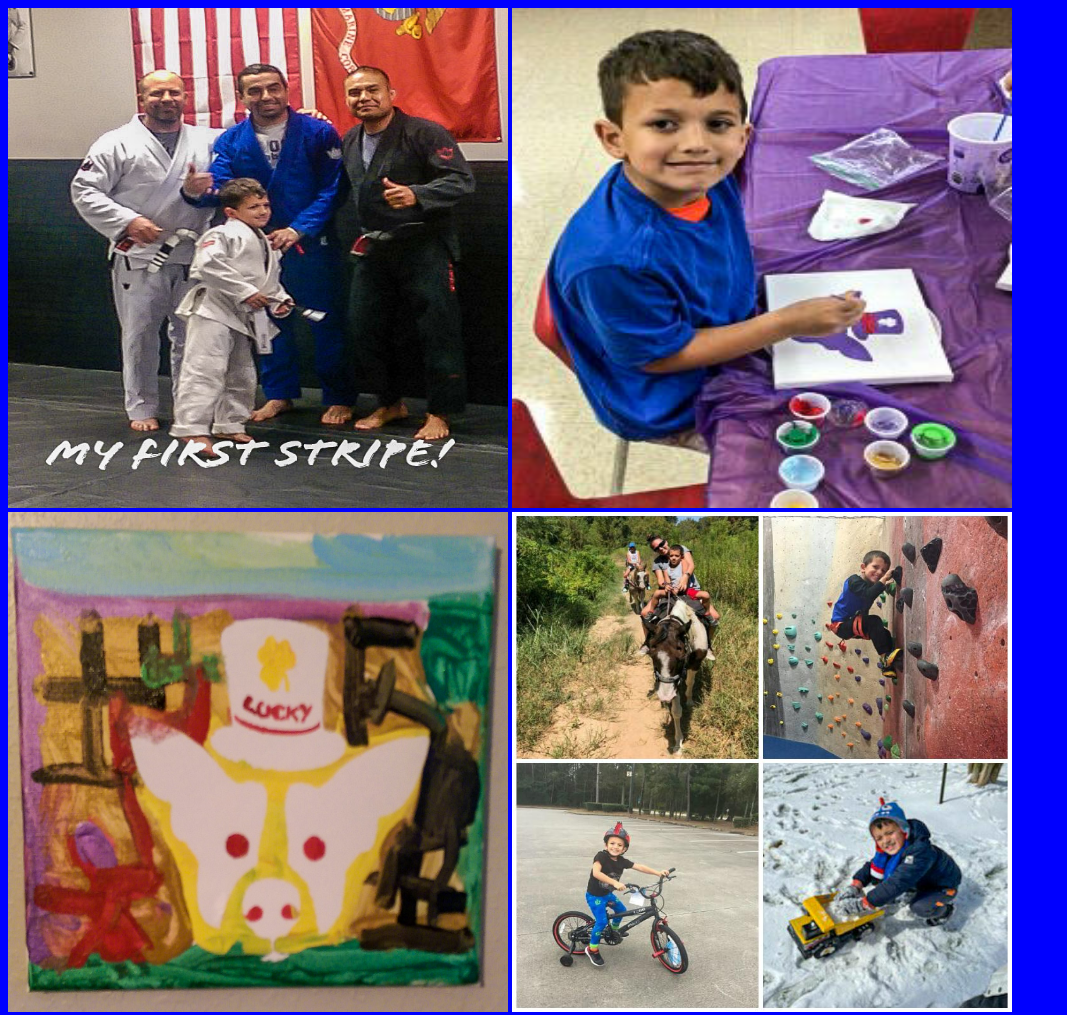
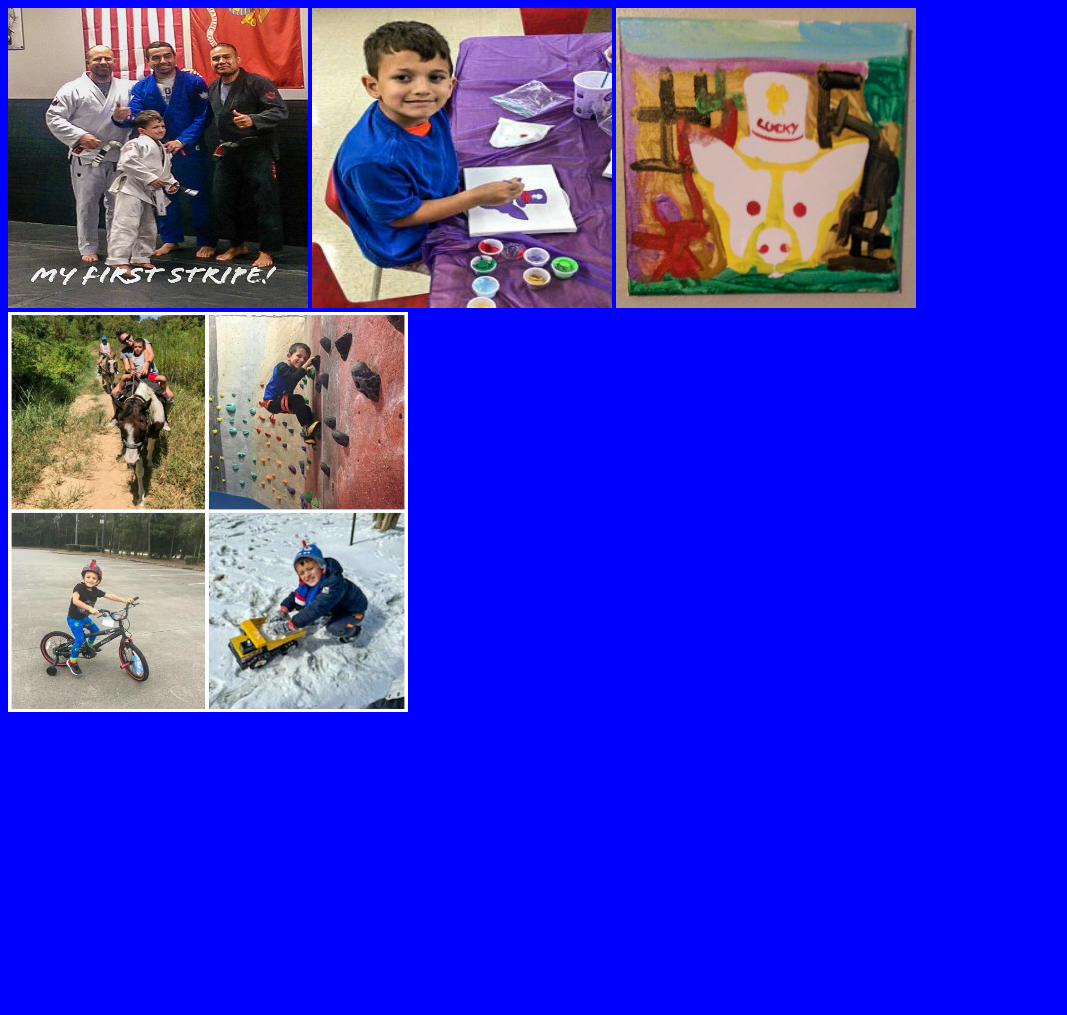
Before and after one commit to ode276/nathan_website, a plain HTML site: page activity.html in a window 1280 px wide. Shown: the whole page, without its empty margins (0-1067 px from the left). After the commit the page ends 800 px from the top, so only its background shows below. Drawn offline with Linux system fonts and the light colour scheme.

```diff
--- a/activity.html
+++ b/activity.html
@@ -7,10 +7,10 @@
 </head>
 
 <body>
-    <img src="images/jiujitsu.jpg" width="500px" height="500px" />
-    <img src="images/painting.jpg" width="500px" height="500px" />
-    <img src="images/painting2.jpg" width="500px" height="500px" />
-    <img src="images/active.jpg" width="500px" height="500px" />
+    <img src="images/jiujitsu.jpg" width="300px" height="300px" />
+    <img src="images/painting.jpg" width="300px" height="300px" />
+    <img src="images/painting2.jpg" width="300px" height="300px" />
+    <img src="images/active.jpg" width="400px" height="400px" />
     <style>
         html {
             background-color: blue;
```
